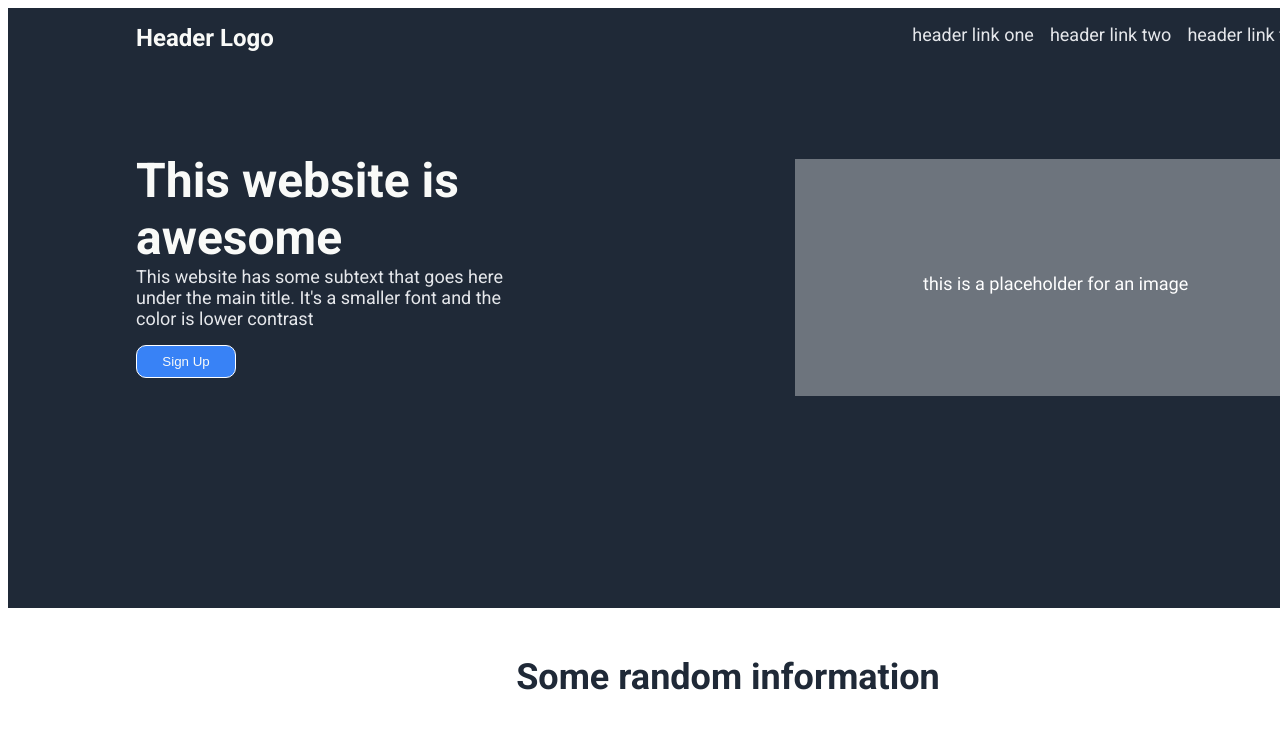
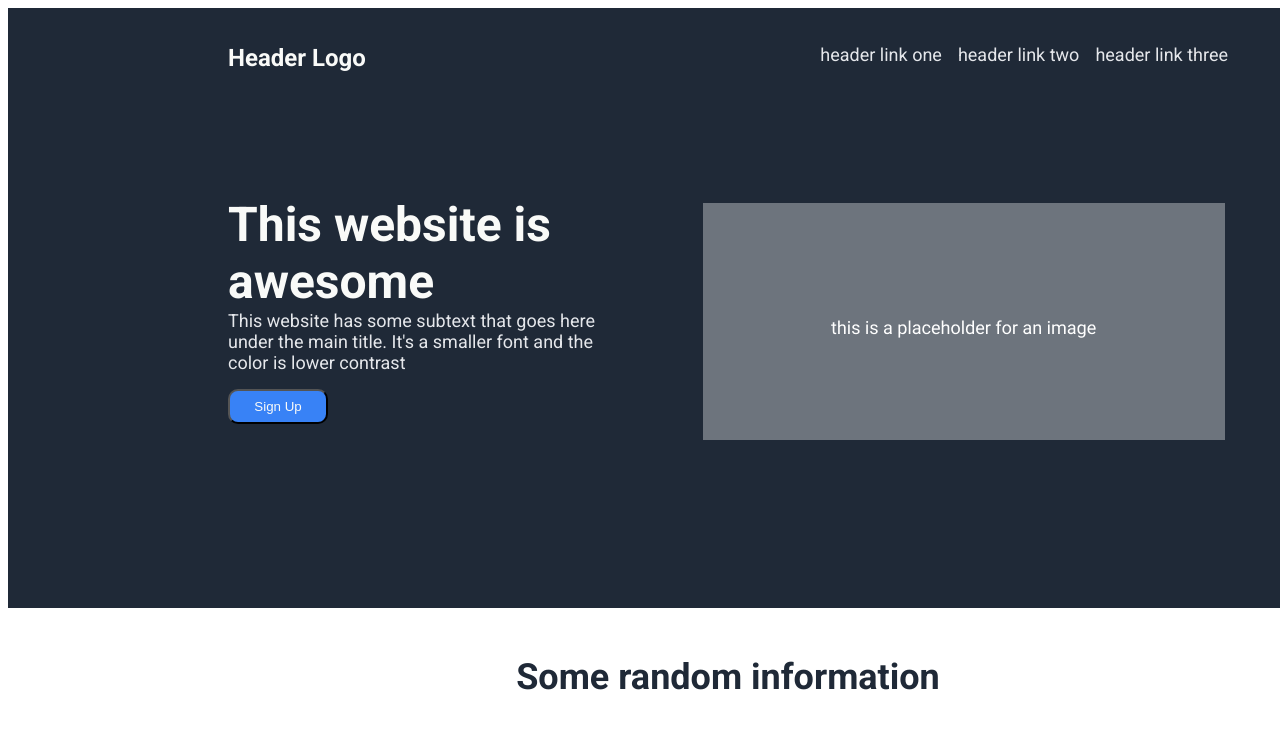
Before and after one commit to txikilopez/odin-website-template, a plain HTML site: page index.html in a window 1280 px wide. Shown: the top 743 px of the page. Drawn offline with Linux system fonts and the light colour scheme.

Commit message:
fix alignment of top part to be centered withing a 1000px rectangle

```diff
--- a/index.html
+++ b/index.html
@@ -23,10 +23,10 @@
             <div class="hero-left-side">
               <div class="hero-left-toptext">This website is awesome</div>
               <div class="hero-left-bottomtext">This website has some subtext that goes here under the main title. It's a smaller font and the color is lower contrast</div>
-              <button class="signup">Sign Up</button>
+              <button>Sign Up</button>
             </div>
             <div class="hero-right-side">
-              <img src="./images/placeholderimg.png">
+              <img src="./images/placeholderimg.png" alt="placeholder for description">
             </div>
         </div>
        </div>
--- a/style.css
+++ b/style.css
@@ -1,18 +1,15 @@
-@import url('https://fonts.googleapis.com/css2?family=Roboto:wght@400;700&display=swap');
+@import url('https://fonts.googleapis.com/css2?family=Roboto:wght@300;400;700&display=swap');
 
 body{
     display: flex;
     flex-direction: column;
     font-family: Roboto, sans-serif;
     width:1440px;
-
     box-sizing: border-box;
 }
 
 header, .hero-mid{
-    margin-left: 8em;
-    margin-right: 8em;
-    margin-top: 1em;
+    margin-top: 36px;
 }
 
 
@@ -20,12 +17,16 @@ header, .hero-mid{
 .hero{
     background-color: #1F2937;
     height: 600px;
+    display: flex;
+    flex-direction: column;
+    align-items: center;
 }
 
 
 header{
  display: flex;
  justify-content: space-around;
+ width: 1000px;
  /* padding: 16px;    */
 }
 
@@ -59,7 +60,8 @@ li a {
 .hero-mid{
     display: flex;
     justify-content: space-between;
-    margin-top: 100px;
+    margin-top: 124px;
+    width: 1000px;
 }
 
 .hero-left-side{
@@ -83,10 +85,10 @@ li a {
     max-width: 100px;
     padding: 8px;
     margin-top: 16px;
-    border: 1px solid white;
     background-color: #3882F6;
     border-radius: 10px;
-    color:#F9FAF8
+    color:#F9FAF8;
+    width: 100px;
   }
 
 /* SECOND SECTION */
@@ -148,7 +150,7 @@ li a {
 
   .quote{
     font-size: 36px;
-    font-weight: lighter;
+    font-weight: 300;
     font-style:italic;
     color: #1F2937;
 
@@ -193,5 +195,8 @@ li a {
     height: 100px;
     justify-content: center;
     color: #F9FAF8;
+  }
 
-  }
+button.signup{
+  border: 1px solid white;
+}
```
